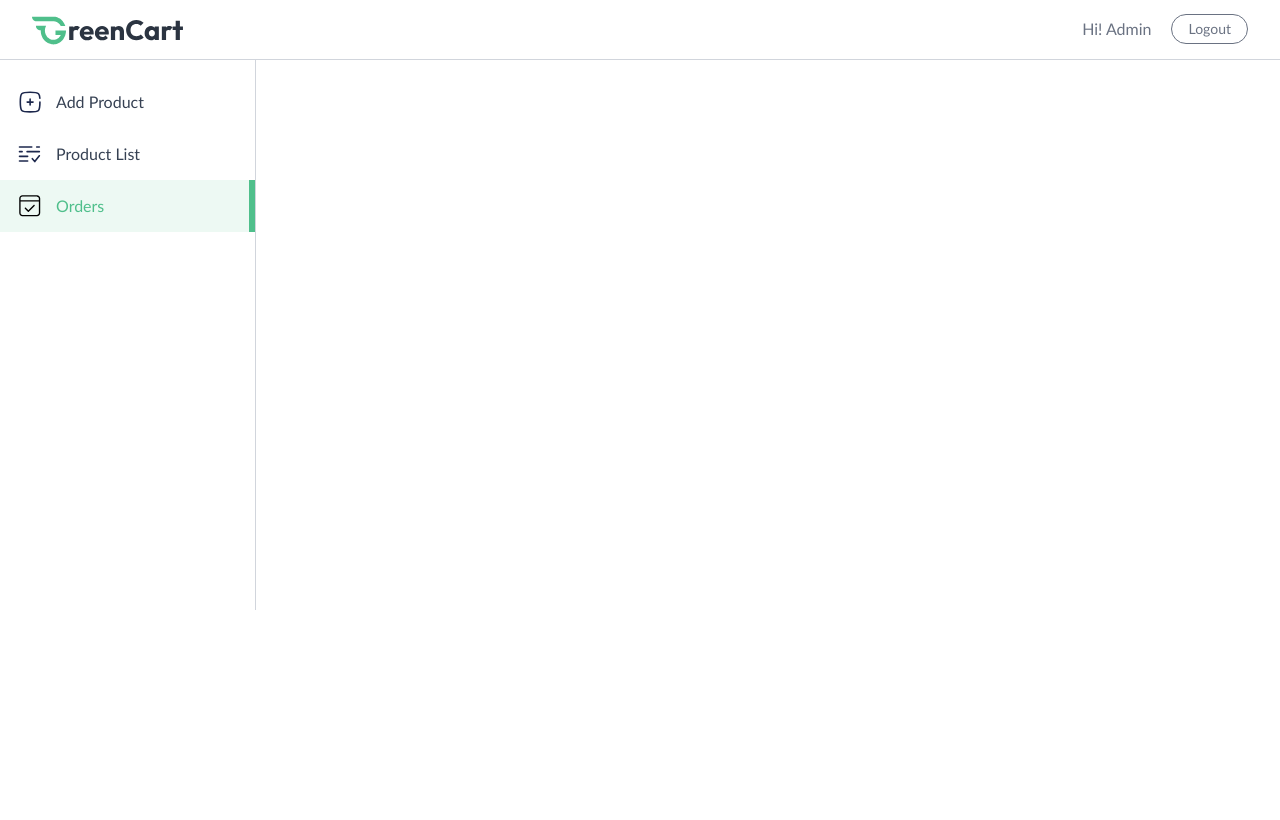
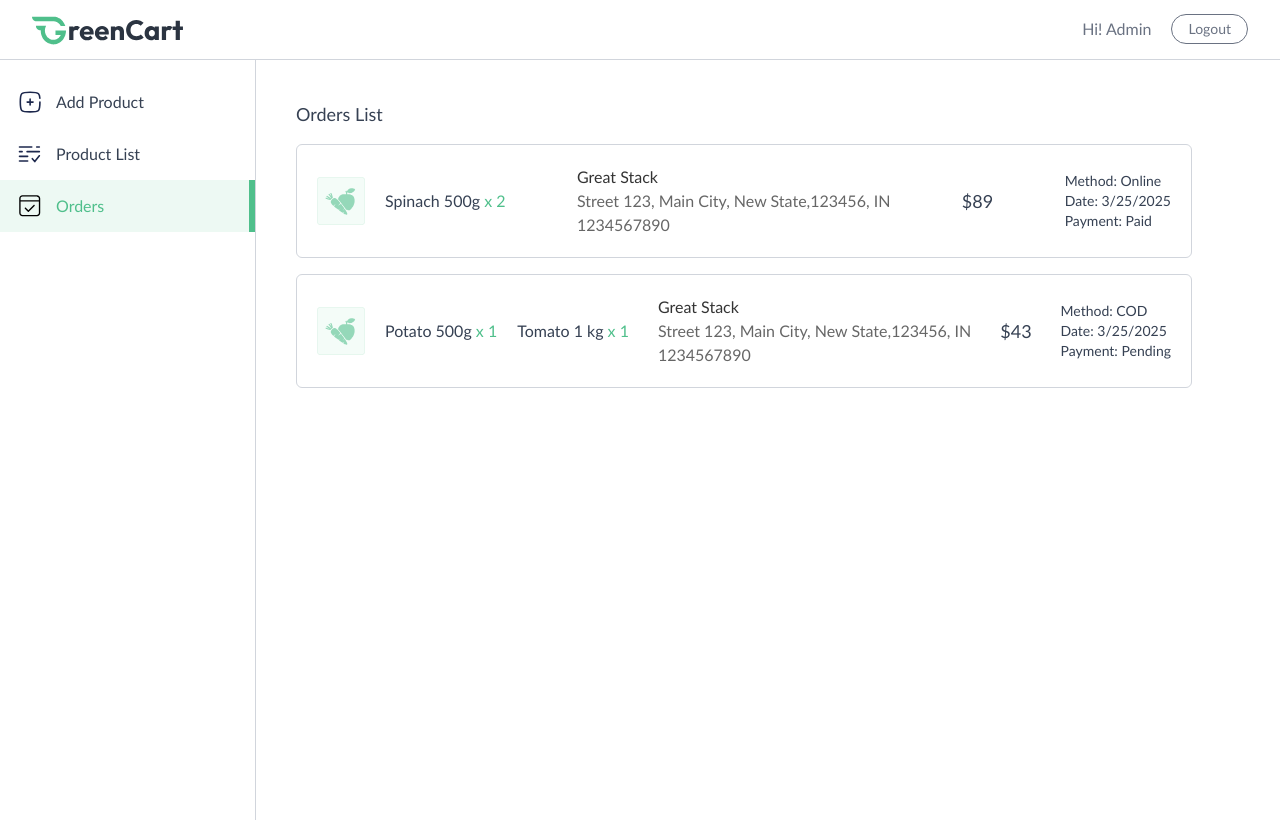
Before and after one commit to Yashi027/Green_Cart, a React (Vite) app in the folder client/: page /seller/orders in a window 1280 px wide. Both pictures are taken after typing "name@example.com", "Sample123" into the empty fields and a click on the button "Login". Built offline with nearby package versions, Linux system fonts and the light colour scheme.

Commit message:
product_list-orders

```diff
--- a/client/src/pages/seller/AddProduct.jsx
+++ b/client/src/pages/seller/AddProduct.jsx
@@ -1,5 +1,5 @@
 import React, { useState } from 'react';
-import { assets } from '../../assets/assets';
+import { assets, categories } from '../../assets/assets.js';
 
 const AddProduct = () => {
     const [files,setFiles] = useState([]);
@@ -42,8 +42,8 @@
                     <label className="text-base font-medium" htmlFor="category">Category</label>
                     <select onChange={(e) => setCategory(e.target.value)} value={category} id="category" className="outline-none md:py-2.5 py-2 px-3 rounded border border-gray-500/40">
                         <option value="">Select Category</option>
-                        {[{ name: 'Electronics' }, { name: 'Clothing' }, { name: 'Accessories' }].map((item, index) => (
-                            <option key={index} value={item.name}>{item.name}</option>
+                        {categories.map((item,index) => (
+                            <option key={index} value={item.path}>{item.path}</option>
                         ))}
                     </select>
                 </div>
@@ -57,7 +57,7 @@
                         <input onChange={(e) => setofferPrice(e.target.value)} value={offerPrice} id="offer-price" type="number" placeholder="0" className="outline-none md:py-2.5 py-2 px-3 rounded border border-gray-500/40" required />
                     </div>
                 </div>
-                <button className="px-8 py-2.5 bg-primary text-white font-medium rounded">ADD</button>
+                <button className="px-8 py-2.5 bg-primary text-white font-medium rounded cursor-pointer">ADD</button>
             </form>
         </div>
   );
--- a/client/src/pages/seller/Orders.jsx
+++ b/client/src/pages/seller/Orders.jsx
@@ -1,9 +1,55 @@
-import React from 'react';
+import React, { useState } from 'react';
+import { useAppContext } from '../../context/AppContext';
+import { assets, dummyOrders } from '../../assets/assets';
+import { useEffect } from 'react';
 
 const Orders = () => {
+
+  const {currency} = useAppContext();
+  const [orders, setOrders] = useState([])
+  const fetchOrders = async () => {
+    setOrders(dummyOrders)
+  }
+
+  useEffect(() => {
+    fetchOrders()
+  })
+
   return (
-    <div>
+    <div className="no-scrollbar flex-1 h-[95vh] overflow-y-scroll">
+      <div className="md:p-10 p-4 space-y-4">
+            <h2 className="text-lg font-medium">Orders List</h2>
+            {orders.map((order, index) => (
+                <div key={index} className="flex flex-col md:items-center md:flex-row justify-between gap-5 p-5 max-w-4xl rounded-md border border-gray-300">
+                    <div className="flex gap-5 max-w-80">
+                        <img className="w-12 h-12 object-cover opacity-60" src={assets.box_icon} alt="boxIcon" />
+                        <>
+                            {order.items.map((item, index) => (
+                                <div key={index} className="flex flex-col justify-center">
+                                    <p className="font-medium">
+                                        {item.product.name} <span className="text-primary">x {item.quantity}</span>
+                                    </p>
+                                </div>
+                            ))}
+                        </>
+                    </div>
 
+                    <div className="text-sm md:text-base text-black/60">
+                        <p className='text-black/80'>{order.address.firstName} {order.address.lastName}</p>
+                        <p>{order.address.street}, {order.address.city}, {order.address.state},{order.address.zipcode}, {order.address.country}</p>
+                        <p>{order.address.phone}</p>
+                    </div>
+
+                    <p className="font-medium text-lg my-auto">{currency}{order.amount}</p>
+
+                    <div className="flex flex-col text-sm">
+                        <p>Method: {order.paymentType}</p>
+                        <p>Date: {new Date(order.createdAt).toLocaleDateString()}</p>
+                        <p>Payment: {order.isPaid ? "Paid" : "Pending"}</p>
+                    </div>
+                </div>
+            ))}
+        </div>
     </div>
   );
 }
--- a/client/src/pages/seller/ProductList.jsx
+++ b/client/src/pages/seller/ProductList.jsx
@@ -1,10 +1,48 @@
 import React from 'react';
+import { useAppContext } from "../../context/AppContext";
 
 const ProductList = () => {
+
+  const {product, currency} = useAppContext()
   return (
-    <div>
-
-    </div>
+    <div className="no-scrollbar flex-1 h-[95vh] overflow-y-scroll flex flex-col justify-between">
+            <div className="w-full md:p-10 p-4">
+                <h2 className="pb-4 text-lg font-medium">All Products</h2>
+                <div className="flex flex-col items-center max-w-4xl w-full overflow-hidden rounded-md bg-white border border-gray-500/20">
+                    <table className="md:table-auto table-fixed w-full overflow-hidden">
+                        <thead className="text-gray-900 text-sm text-left">
+                            <tr>
+                                <th className="px-4 py-3 font-semibold truncate">Product</th>
+                                <th className="px-4 py-3 font-semibold truncate">Category</th>
+                                <th className="px-4 py-3 font-semibold truncate hidden md:block">Selling Price</th>
+                                <th className="px-4 py-3 font-semibold truncate">In Stock</th>
+                            </tr>
+                        </thead>
+                        <tbody className="text-sm text-gray-500">
+                            {product.map((product) => (
+                                <tr key={product._id} className="border-t border-gray-500/20">
+                                    <td className="md:px-4 pl-2 md:pl-4 py-3 flex items-center space-x-3 truncate">
+                                        <div className="border border-gray-300 rounded overflow-hidden">
+                                            <img src={product.image[0]} alt="Product" className="w-16" />
+                                        </div>
+                                        <span className="truncate max-sm:hidden w-full">{product.name}</span>
+                                    </td>
+                                    <td className="px-4 py-3">{product.category}</td>
+                                    <td className="px-4 py-3 max-sm:hidden">{currency}{product.offerPrice}</td>
+                                    <td className="px-4 py-3">
+                                        <label className="relative inline-flex items-center cursor-pointer text-gray-900 gap-3">
+                                            <input type="checkbox" className="sr-only peer" />
+                                            <div className="w-12 h-7 bg-slate-300 rounded-full peer peer-checked:bg-blue-600 transition-colors duration-200"></div>
+                                            <span className="dot absolute left-1 top-1 w-5 h-5 bg-white rounded-full transition-transform duration-200 ease-in-out peer-checked:translate-x-5"></span>
+                                        </label>
+                                    </td>
+                                </tr>
+                            ))}
+                        </tbody>
+                    </table>
+                </div>
+            </div>
+        </div>
   );
 }
 
--- a/client/src/pages/seller/SellerLayout.jsx
+++ b/client/src/pages/seller/SellerLayout.jsx
@@ -29,7 +29,7 @@
                 </div>
             </div>
             <div className="flex">
-                <div className="md:w-64 w-16 border-r h-[550px] text-base border-gray-300 pt-4 flex flex-col transition-all duration-300">
+                <div className="md:w-64 w-16 border-r h-[95vh] text-base border-gray-300 pt-4 flex flex-col">
                 {sidebarLinks.map((item) => (
                     <NavLink to={item.path} key={item.name} end={item.path==="/seller"}
                         className={({isActive})=>`flex items-center py-3 px-4 gap-3
```
